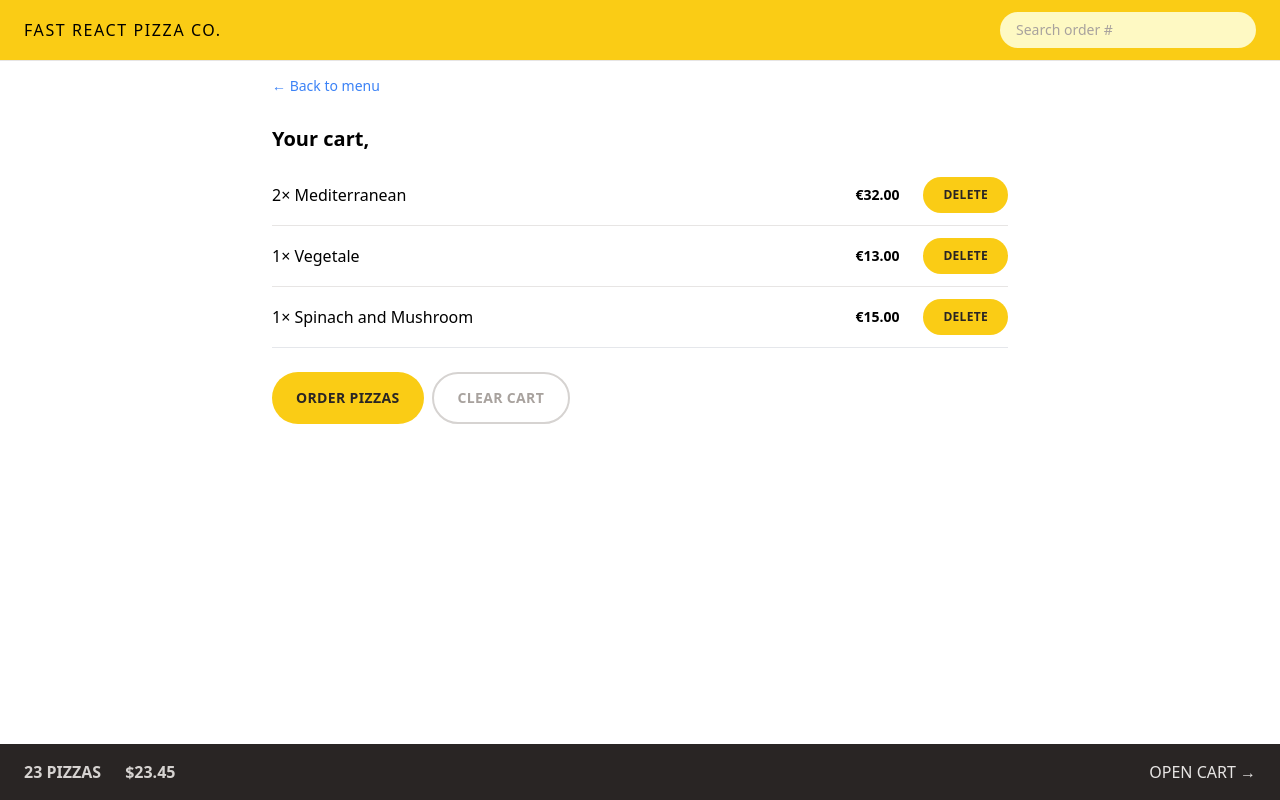
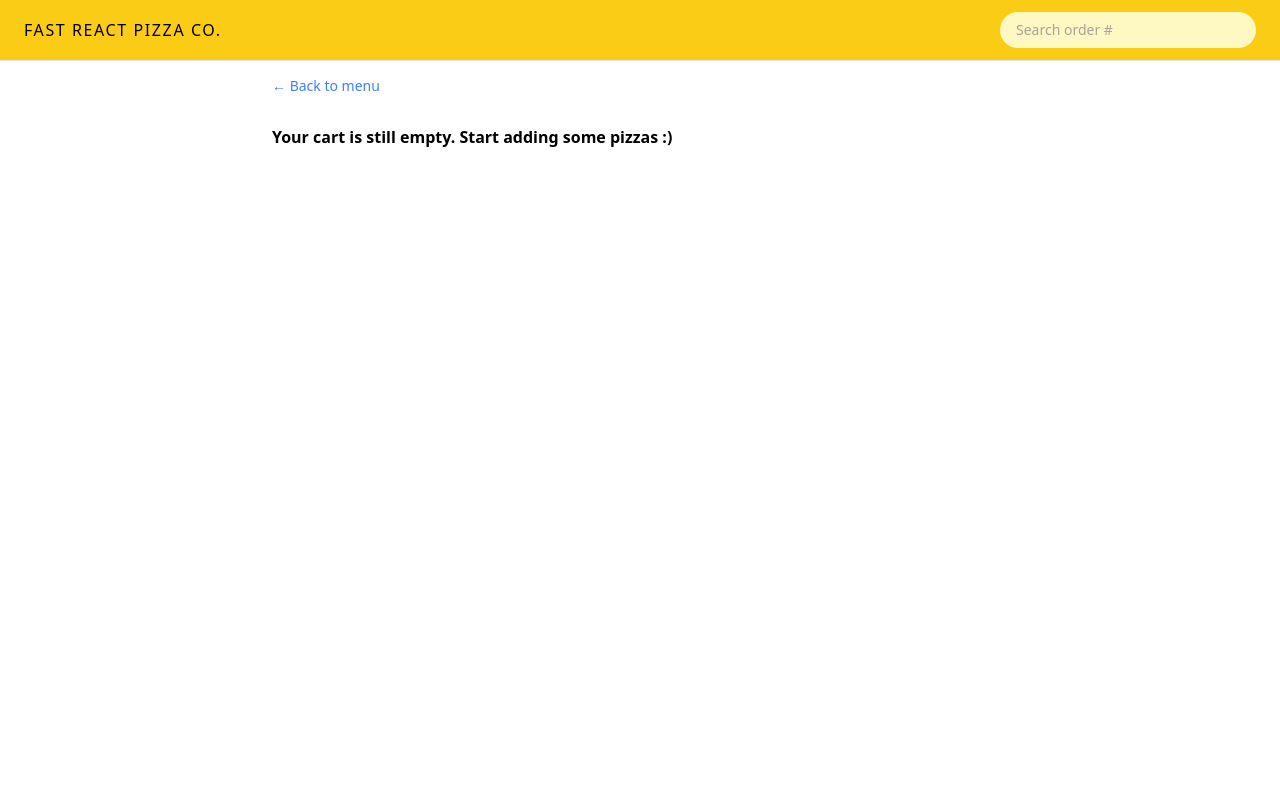
Before and after one commit to LuccasOlivero/pizza-order, a React (Vite) app: page /cart in a window 1280 px wide. Built offline with nearby package versions, Linux system fonts and the light colour scheme.

Commit message:
[Config]

```diff
--- a/src/features/cart/Cart.jsx
+++ b/src/features/cart/Cart.jsx
@@ -1,36 +1,16 @@
-import { Link } from "react-router-dom";
 import LinkButton from "../../ui/LinkButton";
 import Button from "../../ui/Button";
 import CartItem from "./CartItem";
-import { useSelector } from "react-redux";
-
-const fakeCart = [
-  {
-    pizzaId: 12,
-    name: "Mediterranean",
-    quantity: 2,
-    unitPrice: 16,
-    totalPrice: 32,
-  },
-  {
-    pizzaId: 6,
-    name: "Vegetale",
-    quantity: 1,
-    unitPrice: 13,
-    totalPrice: 13,
-  },
-  {
-    pizzaId: 11,
-    name: "Spinach and Mushroom",
-    quantity: 1,
-    unitPrice: 15,
-    totalPrice: 15,
-  },
-];
+import { useDispatch, useSelector } from "react-redux";
+import { clearCart, getCart, getUser } from "./cartSlice";
+import EmptyCart from "./EmptyCart";
 
 function Cart() {
-  const username = useSelector((state) => state.user.username);
-  const cart = fakeCart;
+  const username = useSelector(getUser);
+  const cart = useSelector(getCart);
+  const dispatch = useDispatch();
+
+  if (!cart.length) return <EmptyCart />;
 
   return (
     <div className="px-4 py-3">
@@ -40,7 +20,7 @@
 
       <ul className="mt-3 divide-y divide-stone-200 border-b">
         {cart.map((item) => (
-          <CartItem item={item} key={item.key} />
+          <CartItem item={item} key={item.id} />
         ))}
       </ul>
 
@@ -49,7 +29,9 @@
           Order pizzas
         </Button>
 
-        <Button type="secondary">Clear cart</Button>
+        <Button type="secondary" onClick={() => dispatch(clearCart())}>
+          Clear cart
+        </Button>
       </div>
     </div>
   );
--- a/src/features/cart/CartItem.jsx
+++ b/src/features/cart/CartItem.jsx
@@ -1,5 +1,6 @@
-import Button from "../../ui/Button";
+import DeleteItem from "./DeleteItem";
 import { formatCurrency } from "../../utils/helpers";
+import UpdateItemQuantity from "./UpdateItemQuantity";
 
 function CartItem({ item }) {
   const { pizzaId, name, quantity, totalPrice } = item;
@@ -11,7 +12,9 @@
       </p>
       <div className="flex items-center justify-between sm:gap-6">
         <p className="text-sm font-bold">{formatCurrency(totalPrice)}</p>
-        <Button type="small">Delete</Button>
+
+        <UpdateItemQuantity pizzaId={pizzaId} />
+        <DeleteItem pizzaId={pizzaId} />
       </div>
     </li>
   );
--- a/src/features/cart/CartOverview.jsx
+++ b/src/features/cart/CartOverview.jsx
@@ -1,11 +1,20 @@
+import { useSelector } from "react-redux";
 import { Link } from "react-router-dom";
+import { getTotalCartPrice, getTotalCartQuantity } from "./cartSlice";
+import { formatCurrency } from "../../utils/helpers";
 
 function CartOverview() {
+  // if you need use an complex logic inside useSelector(), its a good practice keep that function in slice, in this example cartSlice.js
+  const totalCartQuantity = useSelector(getTotalCartQuantity);
+  const totalCartPrice = useSelector(getTotalCartPrice);
+
+  if (!totalCartQuantity) return null;
+
   return (
     <div className="flex items-center justify-between bg-stone-800 px-4 py-4 text-sm uppercase text-stone-200 sm:px-6 md:text-base">
       <p className="space-x-4 font-semibold text-stone-300 sm:space-x-6">
-        <span>23 pizzas</span>
-        <span>$23.45</span>
+        <span>{totalCartQuantity} pizzas</span>
+        <span>{formatCurrency(totalCartPrice)}</span>
       </p>
       <Link to="/cart">Open cart &rarr;</Link>
     </div>
--- /dev/null
+++ b/src/features/cart/DeleteItem.jsx
@@ -0,0 +1,13 @@
+import { useDispatch } from "react-redux";
+import Button from "../../ui/Button";
+
+function DeleteItem({ pizzaId }) {
+  const dispatch = useDispatch();
+  return (
+    <Button type="small" onClick={() => dispatch(DeleteItem(pizzaId))}>
+      Delete
+    </Button>
+  );
+}
+
+export default DeleteItem;
--- a/src/features/cart/EmptyCart.jsx
+++ b/src/features/cart/EmptyCart.jsx
@@ -1,11 +1,13 @@
-import { Link } from "react-router-dom";
+import LinkButton from "../../ui/LinkButton";
 
 function EmptyCart() {
   return (
-    <div>
-      <Link to="/menu">&larr; Back to menu</Link>
+    <div className="px-4 py-3">
+      <LinkButton to="/menu">&larr; Back to menu</LinkButton>
 
-      <p>Your cart is still empty. Start adding some pizzas :)</p>
+      <p className="mt-7 font-semibold">
+        Your cart is still empty. Start adding some pizzas :)
+      </p>
     </div>
   );
 }
--- /dev/null
+++ b/src/features/cart/UpdateItemQuantity.jsx
@@ -0,0 +1,28 @@
+import { useDispatch } from "react-redux";
+import Button from "../../ui/Button";
+import { decreaseItemQuantity, increaseItemQuantity } from "./cartSlice";
+
+function UpdateItemQuantity({ pizzaID }) {
+  console.log(pizzaID);
+  const dispatch = useDispatch();
+
+  return (
+    <div className="flex items-center gap-1 md:gap-3">
+      <Button
+        type="round"
+        // BUG pizzaId
+        onClick={() => dispatch(decreaseItemQuantity(pizzaID))}
+      >
+        -
+      </Button>
+      <Button
+        type="round"
+        onClick={() => dispatch(increaseItemQuantity(pizzaID))}
+      >
+        +
+      </Button>
+    </div>
+  );
+}
+
+export default UpdateItemQuantity;
--- a/src/features/cart/cartSlice.js
+++ b/src/features/cart/cartSlice.js
@@ -1,16 +1,16 @@
 import { createSlice } from "@reduxjs/toolkit";
 
 const initialState = {
-  //   cart: [],
-  cart: [
-    {
-      pizzaId: 12,
-      name: "testing",
-      quantity: 2,
-      unitPrice: 15,
-      totalPrice: 32,
-    },
-  ],
+  cart: [],
+  // cart: [
+  //   {
+  //     pizzaId: 12,
+  //     name: "testing",
+  //     quantity: 2,
+  //     unitPrice: 15,
+  //     totalPrice: 32,
+  //   },
+  // ],
 };
 
 const cartSlice = createSlice({
@@ -36,6 +36,8 @@
 
       item.quantity--;
       item.totalPrice = item.quantity * item.unitPrice;
+
+      if (item.quantity === 0) cartSlice.caseReducers.deleteItem(state, action);
     },
     clearCart(state) {
       state.cart = [];
@@ -52,3 +54,26 @@
 } = cartSlice.actions;
 
 export default cartSlice.reducer;
+
+export const getUser = (state) => state.user.username;
+
+export const getCart = (state) => state.cart.cart;
+
+export const getTotalCartQuantity = (state) => {
+  let sum = 0;
+  for (const item of state.cart.cart) {
+    sum += item.quantity;
+  }
+  return sum;
+};
+
+export const getTotalCartPrice = (state) => {
+  let sum = 0;
+  for (const item of state.cart.cart) {
+    sum += item.totalPrice;
+  }
+  return sum;
+};
+
+export const getCurrentQuantityById = (id) => (state) =>
+  state.cart.cart.find((item) => item.pizzaId === id)?.quantity ?? 0;
--- a/src/features/menu/MenuItem.jsx
+++ b/src/features/menu/MenuItem.jsx
@@ -1,11 +1,16 @@
-import { useDispatch } from "react-redux";
+import { useDispatch, useSelector } from "react-redux";
 import Button from "../../ui/Button";
 import { formatCurrency } from "../../utils/helpers";
-import { addItem } from "../cart/cartSlice";
+import { addItem, getCurrentQuantityById } from "../cart/cartSlice";
+import DeleteItem from "../cart/DeleteItem";
 
 function MenuItem({ pizza }) {
   const dispatch = useDispatch();
   const { id, name, unitPrice, ingredients, soldOut, imageUrl } = pizza;
+
+  const currentQuantity = useSelector(getCurrentQuantityById(id));
+
+  const isInCart = currentQuantity > 0;
 
   function handleAddToCart() {
     const newItem = {
@@ -39,7 +44,9 @@
             </p>
           )}
 
-          {!soldOut && (
+          {isInCart && <DeleteItem pizzaId={id} />}
+
+          {!soldOut && !isInCart && (
             <Button type="small" onClick={handleAddToCart}>
               Add to cart
             </Button>
--- a/src/ui/AppLayout.jsx
+++ b/src/ui/AppLayout.jsx
@@ -6,7 +6,6 @@
 
 function AppLayout() {
   const navigation = useNavigation();
-  console.log(navigation.state);
   const isLoading = navigation.state === "loading";
 
   return (
--- a/src/ui/Button.jsx
+++ b/src/ui/Button.jsx
@@ -7,6 +7,7 @@
   const styles = {
     primary: base + " px-4 py-3 md:px-6 md:py-4",
     small: base + " px-4 py-2 md:px-5 md:py-2.5 text-xs",
+    round: base + " px-2.5 py-1 md:px-3.5 md:py-2 text-sm",
     secondary:
       "inline-block text-sm rounded-full border-2 border-stone-300 font-semibold uppercase tracking-wide text-stone-400 transition-colors duration-300 hover:bg-stone-300 hover:text-stone-800 focus:bg-stone-300 focus:text-stone-800 focus:outline-none focus:ring focus:ring-stone-200 focus:ring-offset-2 disabled:cursor-not-allowed px-4 py-2.5 md:px-6 md:py-3.5",
   };
```
